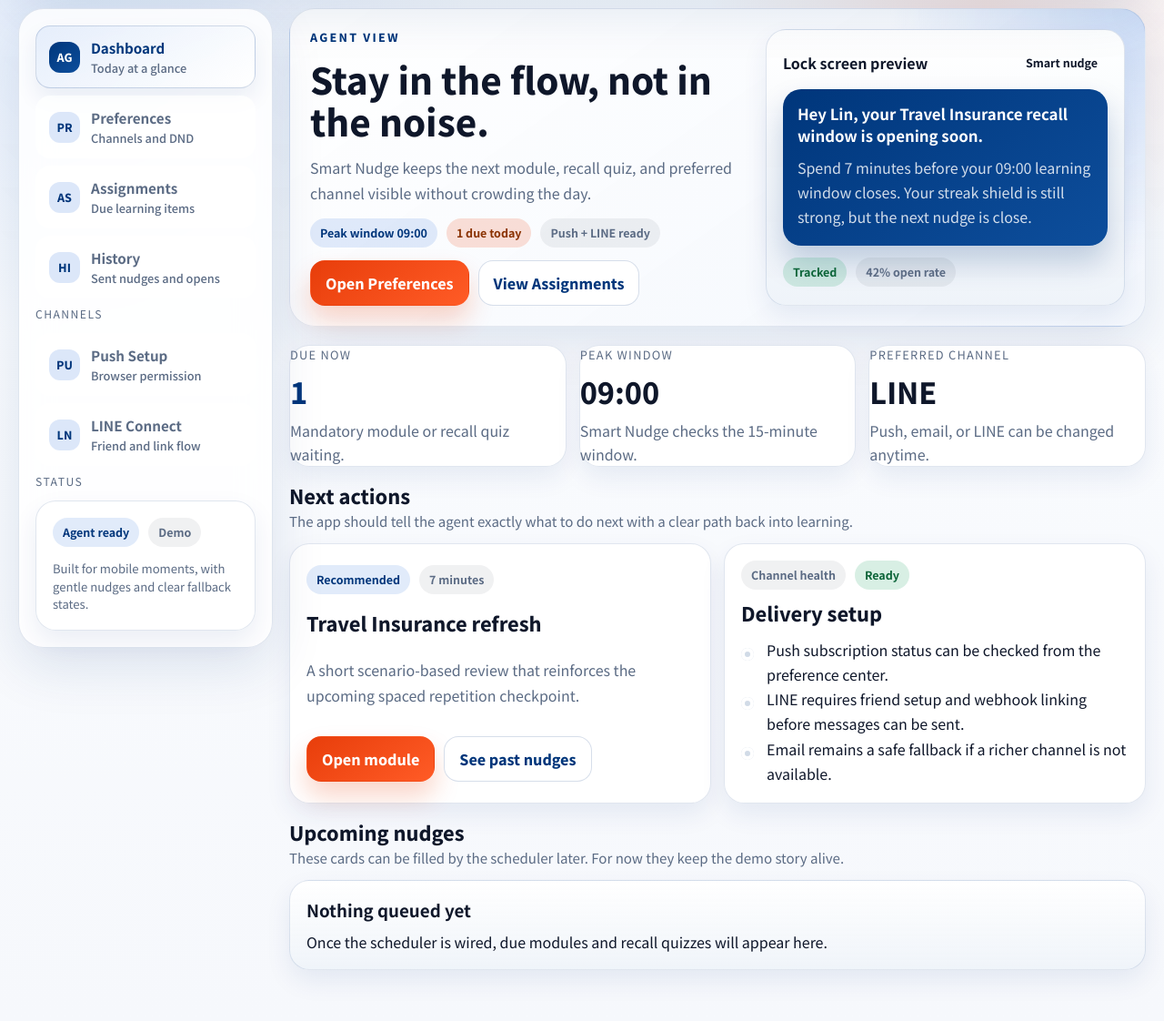
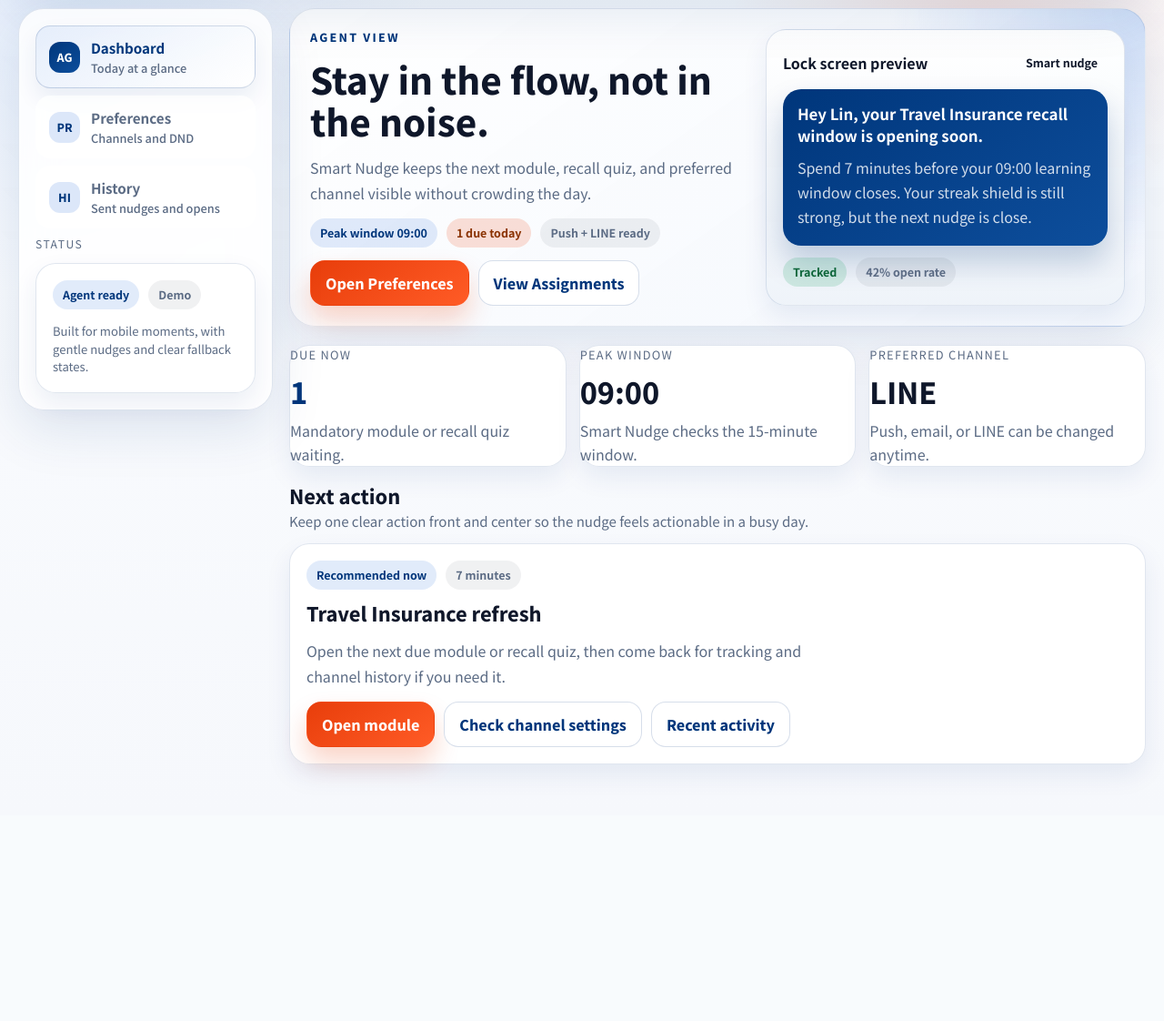
Before and after one commit to Team-Big-Bugs/kgi-project, a FastAPI app: template app/templates/agent/dashboard.html in a window 1280 px wide. Shown: the part 178-1300 px from the top of the page at 91% size. After the commit the page ends 1034 px from the top, so only its background shows below. Run offline with FastAPI, Linux system fonts and the light colour scheme; the template is opened without the code that fills it, so the values that code supplies are empty.

Commit message:
Trim UI to core smart nudge flows

```diff
--- a/app/templates/agent/dashboard.html
+++ b/app/templates/agent/dashboard.html
@@ -49,64 +49,22 @@
 <section class="section">
   <div class="section-header">
     <div>
-      <h3 class="section-title">Next actions</h3>
-      <p class="section-note">The app should tell the agent exactly what to do next with a clear path back into learning.</p>
+      <h3 class="section-title">Next action</h3>
+      <p class="section-note">Keep one clear action front and center so the nudge feels actionable in a busy day.</p>
     </div>
   </div>
-  <div class="grid-2">
   <article class="panel stack">
     <div class="cluster">
-        {{ badge("Recommended", "primary") }}
+      {{ badge("Recommended now", "primary") }}
       {{ badge("7 minutes", "soft") }}
     </div>
-      <h4 class="section-title">Travel Insurance refresh</h4>
-      <p class="page-subtitle">A short scenario-based review that reinforces the upcoming spaced repetition checkpoint.</p>
+    <h4 class="section-title">{{ module_title|default("Travel Insurance refresh") }}</h4>
+    <p class="page-subtitle">Open the next due module or recall quiz, then come back for tracking and channel history if you need it.</p>
     <div class="page-actions">
       <a class="btn btn-primary" href="{{ assignment_url|default('/assignments/1') }}">Open module</a>
-        <a class="btn btn-secondary" href="{{ history_url|default('/history') }}">See past nudges</a>
+      <a class="btn btn-secondary" href="{{ preferences_url|default('/preferences') }}">Check channel settings</a>
+      <a class="btn btn-secondary" href="{{ history_url|default('/history') }}">Recent activity</a>
     </div>
   </article>
-
-    <article class="panel stack">
-      <div class="cluster">
-        {{ badge("Channel health", "soft") }}
-        {{ badge(channel_status|default("Ready"), "success") }}
-      </div>
-      <h4 class="section-title">Delivery setup</h4>
-      <ul class="feature-list">
-        <li>Push subscription status can be checked from the preference center.</li>
-        <li>LINE requires friend setup and webhook linking before messages can be sent.</li>
-        <li>Email remains a safe fallback if a richer channel is not available.</li>
-      </ul>
-    </article>
-  </div>
-</section>
-
-<section class="section">
-  <div class="section-header">
-    <div>
-      <h3 class="section-title">Upcoming nudges</h3>
-      <p class="section-note">These cards can be filled by the scheduler later. For now they keep the demo story alive.</p>
-    </div>
-  </div>
-  {% if upcoming_nudges is defined and upcoming_nudges %}
-    <div class="timeline">
-      {% for nudge in upcoming_nudges %}
-      <article class="timeline-item">
-        <div class="timeline-meta">
-          <strong>{{ nudge.title|default("Learning nudge") }}</strong>
-          <span>{{ nudge.scheduled_at|default("10:45") }}</span>
-        </div>
-        <p>{{ nudge.description|default("A concise reminder tied to peak learning timing.") }}</p>
-        <div class="cluster">
-          {{ badge(nudge.channel|default("LINE"), "primary") }}
-          {{ badge(nudge.status|default("Queued"), "soft") }}
-        </div>
-      </article>
-      {% endfor %}
-    </div>
-  {% else %}
-    {{ empty_state("Nothing queued yet", "Once the scheduler is wired, due modules and recall quizzes will appear here.") }}
-  {% endif %}
 </section>
 {% endblock %}
--- a/app/templates/partials/nav_agent.html
+++ b/app/templates/partials/nav_agent.html
@@ -4,13 +4,7 @@
   <div class="nav-group">
     {{ nav_link("Dashboard", dashboard_url|default("/dashboard"), current == "dashboard", "AG", "Today at a glance") }}
     {{ nav_link("Preferences", preferences_url|default("/preferences"), current == "preferences", "PR", "Channels and DND") }}
-    {{ nav_link("Assignments", assignments_url|default("/assignments"), current == "assignments", "AS", "Due learning items") }}
     {{ nav_link("History", history_url|default("/history"), current == "history", "HI", "Sent nudges and opens") }}
-  </div>
-  <div class="nav-group">
-    <p class="nav-caption">Channels</p>
-    {{ nav_link("Push Setup", push_setup_url|default("/preferences#push"), current == "push_setup", "PU", "Browser permission") }}
-    {{ nav_link("LINE Connect", line_connect_url|default("/preferences/line/connect"), current == "line_connect", "LN", "Friend and link flow") }}
   </div>
   <div class="nav-group">
     <p class="nav-caption">Status</p>
```
Also changed, not shown: app/templates/admin/dashboard.html (+6 -24 lines), app/templates/agent/preferences.html (+71 -58 lines), app/templates/partials/nav_admin.html (+0 -12 lines). Lines whose indentation alone changed are shown as unchanged.
